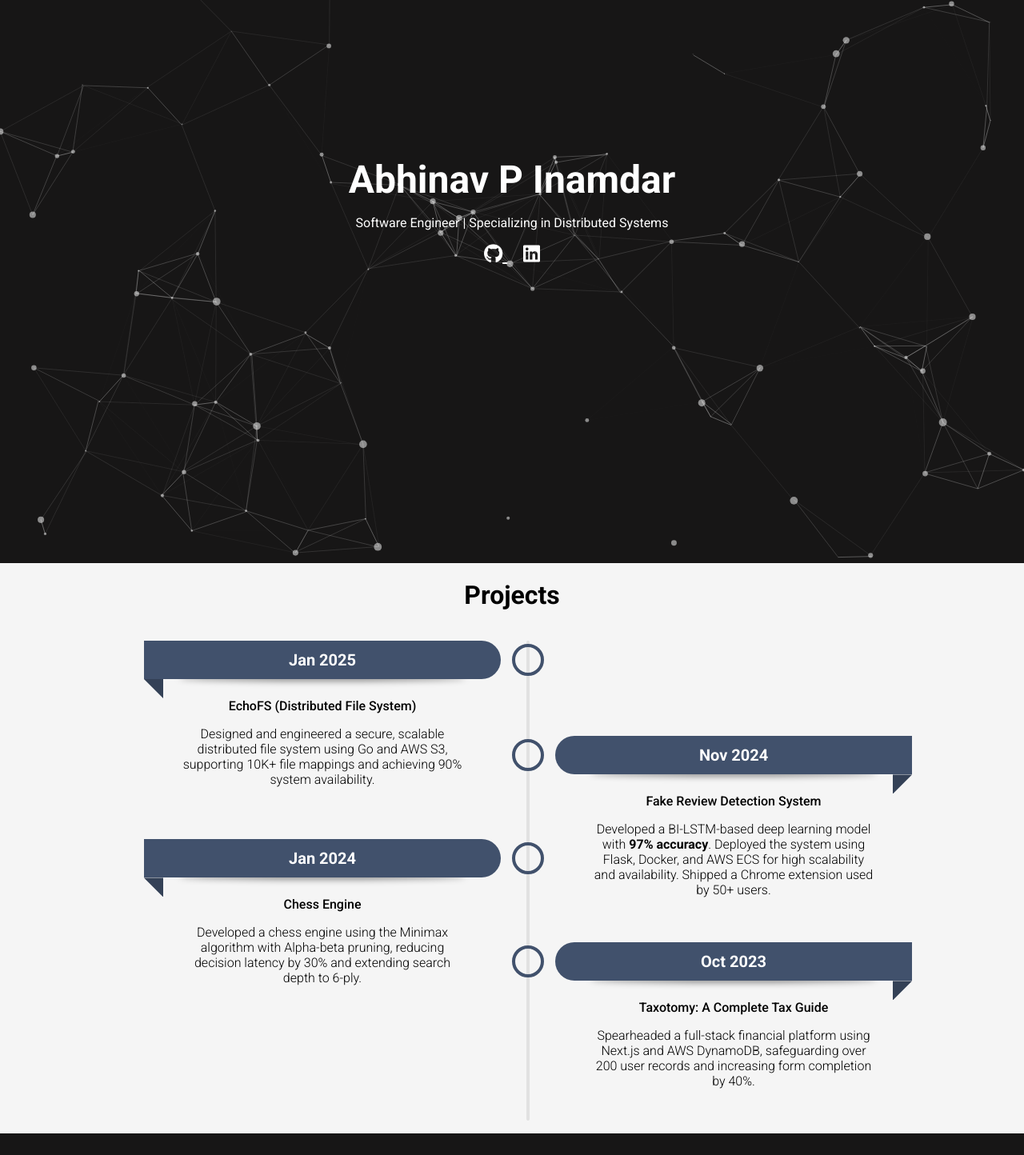
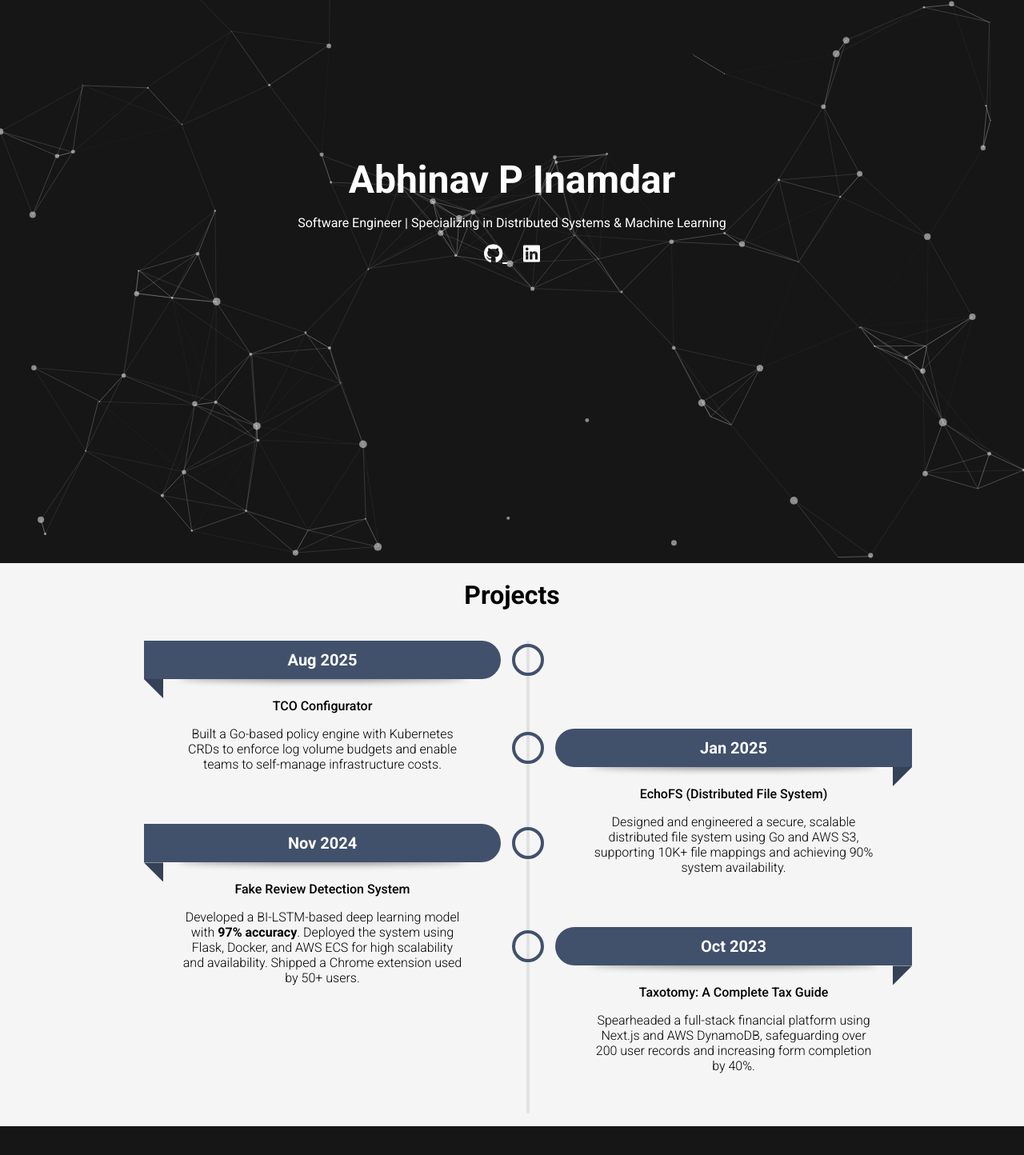
Before and after one commit to AbhinavPInamdar/AbhinavPInamdar.github.io, a plain HTML site: page index.html in a window 1280 px wide. Shown: the part 96-1540 px from the top of the page at 80% size. Drawn offline with nearby package versions, Linux system fonts and the light colour scheme; no server answers.

Commit message:
Update index.html

```diff
--- a/index.html
+++ b/index.html
@@ -58,9 +58,10 @@
     </div>
 
     <div id="particle-section">
-        <div id="particles-js"></div> <div class="hero">
+        <div id="particles-js"></div>
+        <div class="hero">
             <p>Abhinav P Inamdar</p>
-            <p>Software Engineer | Specializing in Distributed Systems </p>
+            <p>Software Engineer | Specializing in Distributed Systems & Machine Learning</p>
             <div class="icons">
                 <a href="https://github.com/AbhinavPInamdar" target="_blank">
                     <i class="fa-brands fa-github"></i>
@@ -79,6 +80,11 @@
         <div class="projects">
             <ul>
                 <li style="--accent-color:#41516C">
+                    <div class="date">Aug 2025</div>
+                    <div class="title">TCO Configurator</div>
+                    <div class="descr">Built a Go-based policy engine with Kubernetes CRDs to enforce log volume budgets and enable teams to self-manage infrastructure costs.</div>
+                </li>
+                <li style="--accent-color:#41516C">
                     <div class="date">Jan 2025</div>
                     <div class="title">EchoFS (Distributed File System)</div>
                     <div class="descr">Designed and engineered a secure, scalable distributed file system using Go and AWS S3, supporting 10K+ file mappings and achieving 90% system availability.</div>
@@ -87,11 +93,6 @@
                     <div class="date">Nov 2024</div>
                     <div class="title">Fake Review Detection System</div>
                     <div class="descr">Developed a BI-LSTM-based deep learning model with <b>97% accuracy</b>. Deployed the system using Flask, Docker, and AWS ECS for high scalability and availability. Shipped a Chrome extension used by 50+ users.</div>
-                </li>
-                <li style="--accent-color:#41516C">
-                    <div class="date">Jan 2024</div>
-                    <div class="title">Chess Engine</div>
-                    <div class="descr">Developed a chess engine using the Minimax algorithm with Alpha-beta pruning, reducing decision latency by 30% and extending search depth to 6-ply.</div>
                 </li>
                  <li style="--accent-color:#41516C">
                     <div class="date">Oct 2023</div>
```
